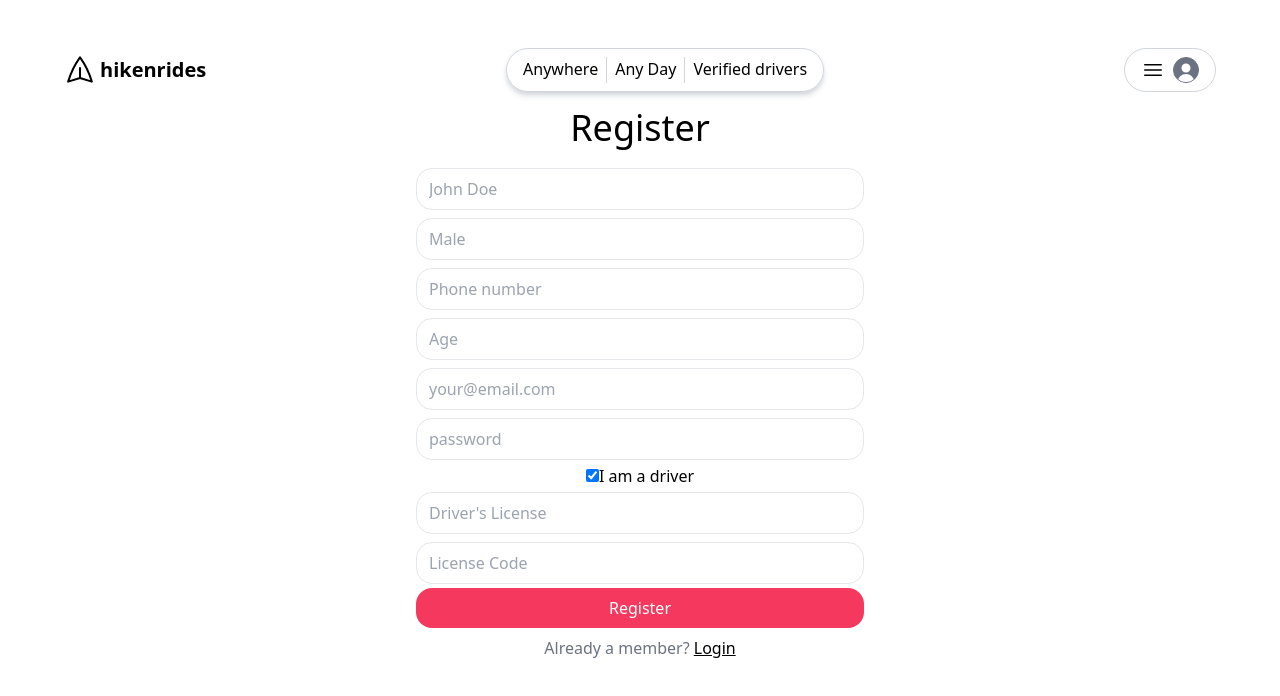
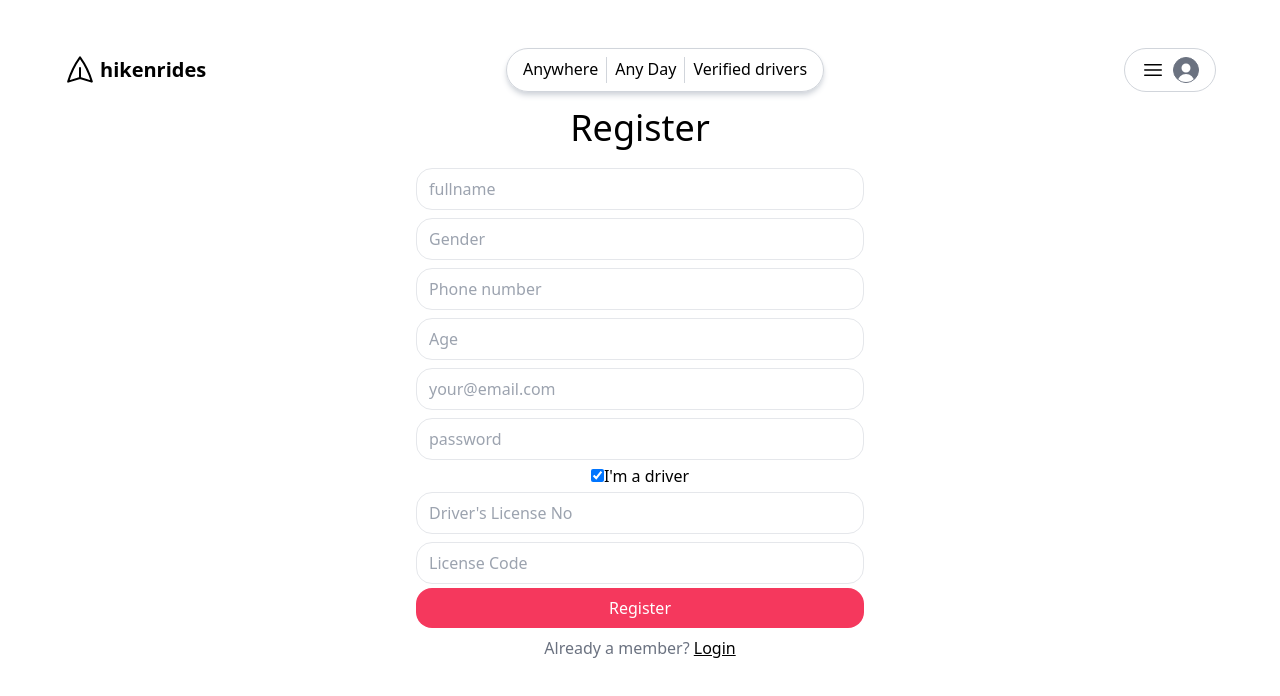
Before and after one commit to hikenrides/company_website, a React (Vite) app in the folder client/: page /register in a window 1280 px wide. Both pictures are taken after a click on the checkbox 592 px from the left and 475 px from the top of the page. Shown: the top 696 px of the page. Built offline with nearby package versions, Linux system fonts and the light colour scheme; no server answers.

Commit message:
commit changes

```diff
--- a/client/src/pages/PlacesFormPage.jsx
+++ b/client/src/pages/PlacesFormPage.jsx
@@ -52,7 +52,7 @@ export default function PlacesFormPage() {
   async function savePlace(ev) {
     ev.preventDefault();
     const placeData = {
-      from, destination, addedPhotos,
+      from, destination,
       description, extraInfo,
       date, maxGuests, price,
     };
--- a/client/src/pages/RegisterPage.jsx
+++ b/client/src/pages/RegisterPage.jsx
@@ -36,11 +36,11 @@ export default function RegisterPage() {
         <h1 className="text-4xl text-center mb-4">Register</h1>
         <form className="max-w-md mx-auto" onSubmit={registerUser}>
           <input type="text"
-                 placeholder="John Doe"
+                 placeholder="fullname"
                  value={name}
                  onChange={ev => setName(ev.target.value)} />
           <input type="text"
-                 placeholder="Male"
+                 placeholder="Gender"
                  value={gender}
                  onChange={ev => setGender(ev.target.value)} />
           <input type="text"
@@ -65,12 +65,12 @@ export default function RegisterPage() {
                  checked={isDriver}
                  onChange={(ev) => setIsDriver(ev.target.checked)}
             />
-          <label htmlFor="isDriver">I am a driver</label>
+          <label htmlFor="isDriver">I'm a driver</label>
           {isDriver && (
   <>
     <input
       type="text"
-      placeholder="Driver's License"
+      placeholder="Driver's License No"
       value={driverLicense}
       onChange={(ev) => setDriverLicense(ev.target.value)}
     />
```
Also changed, not shown: 1 other file (tests, documents, lock files or other folders).
